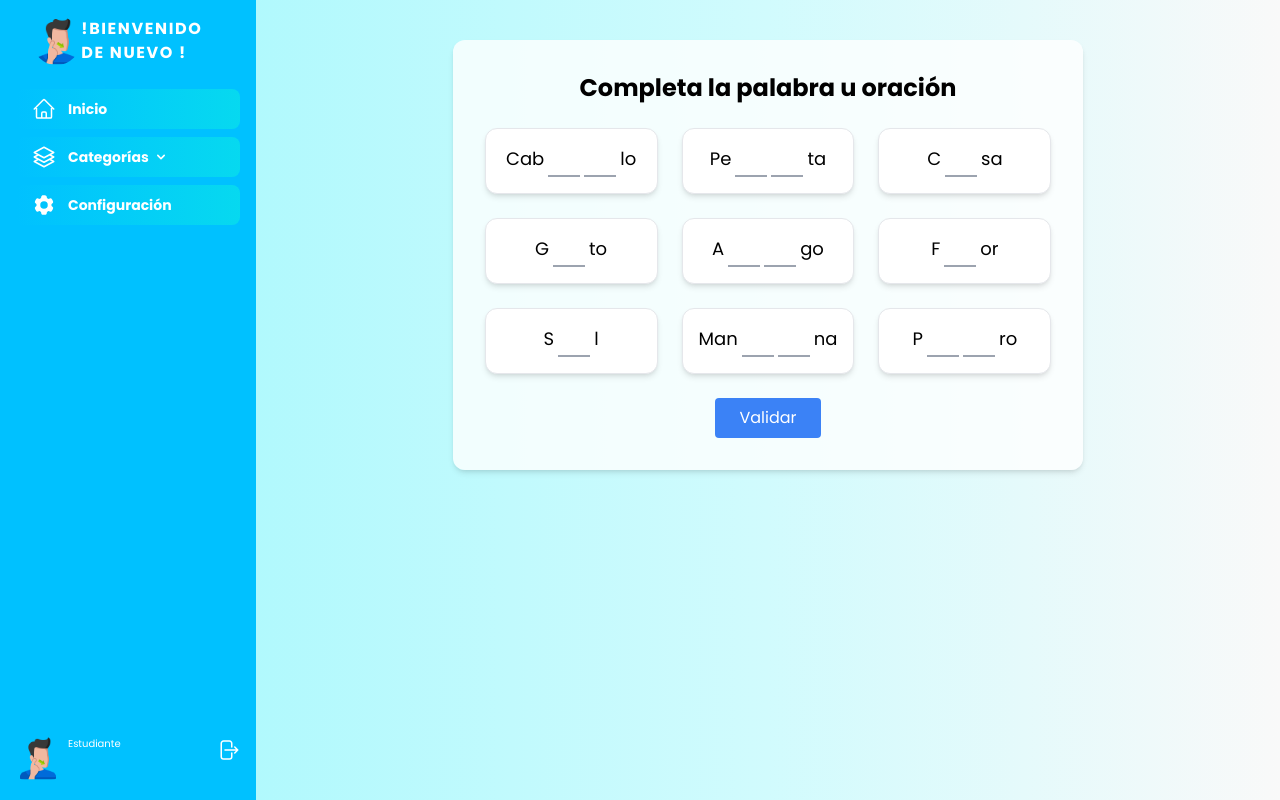
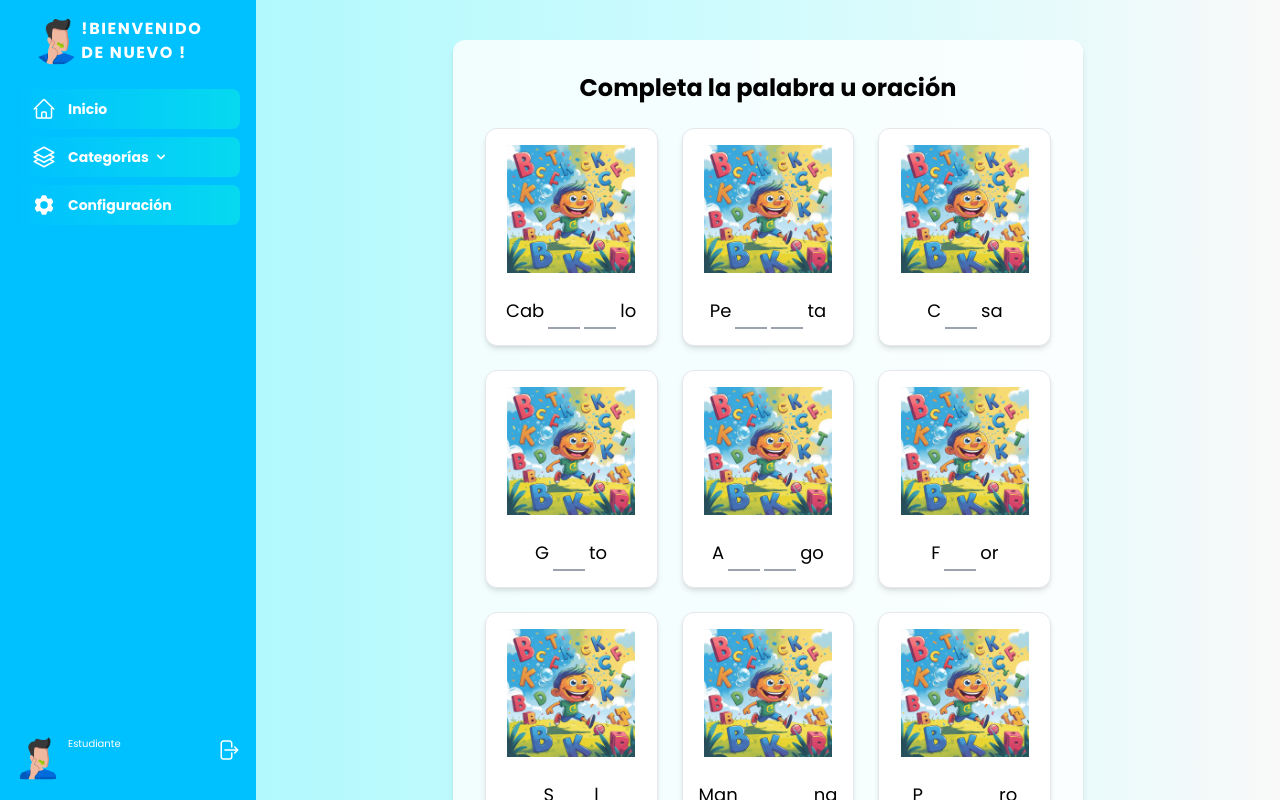
Before and after one commit to Juandadgj/proyecto-grado-frontend, a Next.js app: page /dashboard/games/oracion in a window 1280 px wide. Built offline with nearby package versions, Linux system fonts and the light colour scheme; no server answers.

Commit message:
Add: Nada

```diff
--- a/src/app/(dashboard)/dashboard/games/mayusculas/page.tsx
+++ b/src/app/(dashboard)/dashboard/games/mayusculas/page.tsx
@@ -1,6 +1,8 @@
 "use client"
 import React, { useState } from 'react'
 import AbcGame from '@/components/games/temario1/game1/AbcGame'
+import AnimalBySize from '@/components/games/temario1/game2/AnimalBySize'
+import DragAndDrop from '@/components/games/temario1/game7/DragAndFrop'
 
 const page = () => {
   const [whatGame, setWhatGame] = useState('ABC');
@@ -8,8 +10,11 @@ const page = () => {
   return (
     <div className="px-6 py-10 min-h-screen w-full overflow-auto bg-gradient-to-r from-[#b1f9fd] via-[#d1fbfd] to-[#F9F9F9] flex flex-col items-center">
       <div className='bg-white/80 rounded-xl shadow-md p-4 mb-6'>
-        {/* <AbcGame score={score} setWhatGame={setWhatGame}
-          whatGame={whatGame}/> */}
+        {<AbcGame score={score} setWhatGame={setWhatGame}
+          whatGame={whatGame}/>}
+        {<AnimalBySize score={score} setWhatGame={setWhatGame}
+          whatGame={whatGame}/>}
+        {<DragAndDrop/>}
       </div>
     </div>
   )
--- a/src/components/games/temario1/CompleteWordsGame/CompleteWordsGame.tsx
+++ b/src/components/games/temario1/CompleteWordsGame/CompleteWordsGame.tsx
@@ -11,6 +11,7 @@ type Sentence = {
   id: number;
   parts: WordPart[]; // Alterna entre texto y campos a llenar
   solution: string;
+  image?: string;
 };
 
 const sentences: Sentence[] = [
@@ -23,6 +24,7 @@ const sentences: Sentence[] = [
       { type: 'input', value: '' },
       { type: 'text', value: 'lo' },
     ],
+    image: '/unit1/consonante.jpg',
   },
   {
     id: 3,
@@ -33,6 +35,7 @@ const sentences: Sentence[] = [
       { type: 'input', value: '' },
       { type: 'text', value: 'ta' },
     ],
+    image: '/unit1/consonante.jpg',
   },
   {
     id: 4,
@@ -42,6 +45,7 @@ const sentences: Sentence[] = [
       { type: 'input', value: '' },
       { type: 'text', value: 'sa' },
     ],
+    image: '/unit1/consonante.jpg',
   },
   {
     id: 5,
@@ -51,6 +55,7 @@ const sentences: Sentence[] = [
       { type: 'input', value: '' },
       { type: 'text', value: 'to' },
     ],
+    image: '/unit1/consonante.jpg',
   },
   {
     id: 6,
@@ -61,6 +66,7 @@ const sentences: Sentence[] = [
       { type: 'input', value: '' },
       { type: 'text', value: 'go' },
     ],
+    image: '/unit1/consonante.jpg',
   },
   {
     id: 7,
@@ -70,6 +76,7 @@ const sentences: Sentence[] = [
       { type: 'input', value: '' },
       { type: 'text', value: 'or' },
     ],
+    image: '/unit1/consonante.jpg',
   },
   {
     id: 8,
@@ -79,6 +86,7 @@ const sentences: Sentence[] = [
       { type: 'input', value: '' },
       { type: 'text', value: 'l' },
     ],
+    image: '/unit1/consonante.jpg',
   },
   {
     id: 9,
@@ -89,6 +97,7 @@ const sentences: Sentence[] = [
       { type: 'input', value: '' },
       { type: 'text', value: 'na' },
     ],
+    image: '/unit1/consonante.jpg',
   },
   {
     id: 10,
@@ -99,6 +108,7 @@ const sentences: Sentence[] = [
       { type: 'input', value: '' },
       { type: 'text', value: 'ro' },
     ],
+    image: '/unit1/consonante.jpg',
   },
 ];
 
@@ -130,6 +140,7 @@ export default function CompleteWordsGame() {
             key={sentence.id}
             className="p-4 border rounded-xl shadow-md bg-white flex flex-col items-center justify-center text-lg space-y-2"
           >
+            <img src={sentence.image} alt={sentence.solution} className="w-32 h-32 mb-4" />
             <div className="flex flex-wrap justify-center space-x-1">
               {sentence.parts.map((part, pIndex) =>
                 part.type === 'text' ? (
```
Also changed, not shown: 1 other file (tests, documents, lock files or other folders).
